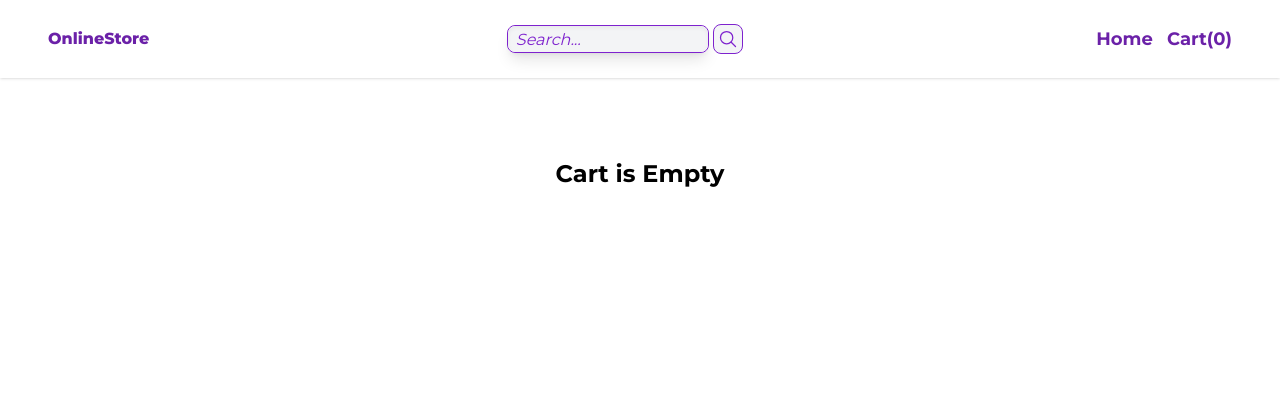
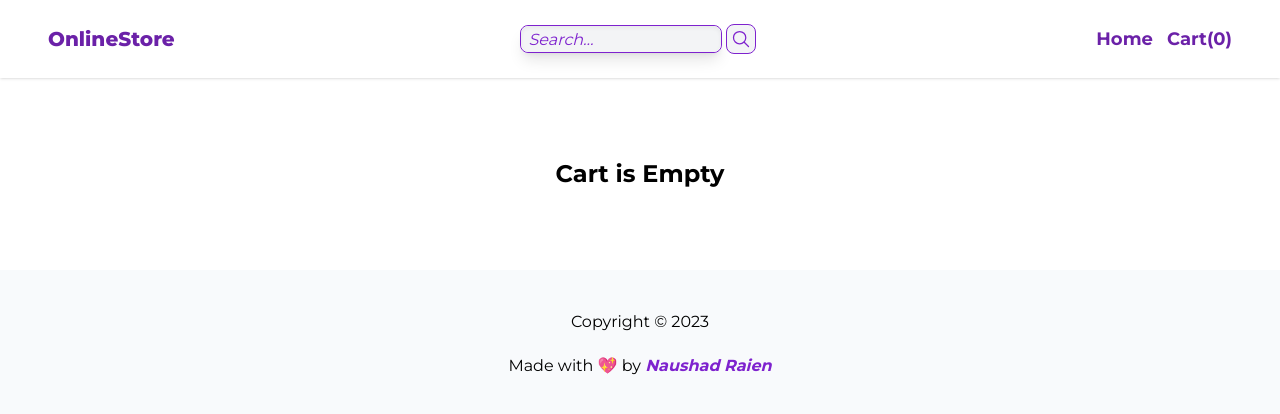
Before and after one commit to naushadraien/ecommerce-nextjs, a Next.js app: page /cart in a window 1280 px wide. Shown: the top 414 px of the page. Built offline with nearby package versions, Linux system fonts and the light colour scheme.

Commit message:
toast notification added

```diff
--- a/app/(.)product/[id]/page.tsx
+++ b/app/(.)product/[id]/page.tsx
@@ -8,6 +8,7 @@ import { useEffect, useState } from "react";
 import { useDispatch } from "react-redux";
 import { addToCart } from "@/redux/slice/cartSlice";
 import { API } from "@/utility/page";
+import toast from "react-hot-toast";
 function Modal() {
   const [isOpen, setIsOpen] = useState(true);
   const [product, setProduct] = useState<Product | null>(null);
@@ -20,6 +21,7 @@ function Modal() {
     if (product) {
       dispatch(addToCart(product));
     }
+    toast.success("Product added to cart");
   };
 
   useEffect(() => {
@@ -55,7 +57,7 @@ function Modal() {
           {/* The actual dialog panel  */}
           <Dialog.Panel className="mx-auto max-w-3xl rounded bg-white p-10">
             {loading ? (
-              <div className="h-8 w-8 rounded-full border-2 border-dotted border-blue-600 animate-spin" />
+              <div className="h-8 w-8 rounded-full border-2 border-dashed border-purple-700 animate-spin" />
             ) : (
               <div className="flex gap-x-8 h-96">
                 {product?.image && (
@@ -69,8 +71,13 @@ function Modal() {
                 )}
                 <div className="flex-1 flex flex-col">
                   <div className="flex-1">
-                    <h4 className="font-semibold text-purple-700">{product?.title}</h4>
-                    <p className="font-medium text-sm"><span>Rs. </span>{product?.price}</p>
+                    <h4 className="font-semibold text-purple-700">
+                      {product?.title}
+                    </h4>
+                    <p className="font-medium text-sm">
+                      <span>Rs. </span>
+                      {product?.price}
+                    </p>
 
                     <div className="flex items-center text-sm my-4">
                       <p>{product?.rating.rate}</p>
--- a/app/cart/page.tsx
+++ b/app/cart/page.tsx
@@ -4,12 +4,14 @@ import { RootState } from "@/redux/store/store";
 import Image from "next/image";
 import Link from "next/link";
 import { useDispatch, useSelector } from "react-redux";
+import toast from "react-hot-toast";
 const CartItem = () => {
   const dispatch = useDispatch();
   const { cart } = useSelector((state: RootState) => state);
 
   const handleRemove = (id: number) => {
     dispatch(removeFromCart(id));
+    toast.error("Product removed from cart");
   };
 
   if (!cart.cartItems.length)
--- a/app/layout.tsx
+++ b/app/layout.tsx
@@ -3,7 +3,8 @@ import "./globals.css";
 import { Montserrat } from "next/font/google";
 import { ReactQueryProvider } from "./ReactQueryProvider";
 import { ReduxProvider } from "./Provider";
-
+import Footer from "@/components/Footer";
+import { Toaster } from 'react-hot-toast';
 export const metadata = {
   title: "OnlineStore",
   description: "OnlineStore",
@@ -20,15 +21,17 @@ export default function RootLayout({
   children: React.ReactNode;
 }) {
   return (
-    <ReduxProvider>
     <ReactQueryProvider>
       <html lang="en" className={montserrat.className}>
         <body>
+          <Toaster position="top-right" reverseOrder={false} />
+          <ReduxProvider>
             <Header />
             {children}
+            <Footer />
+          </ReduxProvider>
         </body>
       </html>
     </ReactQueryProvider>
-    </ReduxProvider>
   );
 }
--- a/app/page.tsx
+++ b/app/page.tsx
@@ -6,6 +6,7 @@ import { useQuery } from "@tanstack/react-query";
 import { useDispatch } from "react-redux";
 import { setStartupProduct } from "@/redux/slice/searchSlice";
 import { API } from "@/utility/page";
+import Loader from "@/components/Loader";
 
 export default function Home() {
   const dispatch = useDispatch();
@@ -20,14 +21,33 @@ export default function Home() {
 
   const products = data;
 
-  if (isLoading || !products)
-    return (
-      <div className="flex justify-center items-center mt-36 font-bold">
-        Loading...
-      </div>
-    );
+  //this method of loading is not perfect
+  // if (isLoading || !products)
+  // return (
+  //   <div className="flex justify-center items-center mt-2 font-extrabold min-h-screen">
+  //     <div className="border border-blue-300 shadow rounded-md p-4 max-w-sm w-full mx-auto">
+  //       <div className="animate-pulse flex space-x-4">
+  //         <div className="rounded-full bg-slate-200 h-10 w-10"></div>
+  //         <div className="flex-1 space-y-6 py-1">
+  //           <div className="h-2 bg-slate-200 rounded"></div>
+  //           <div className="space-y-3">
+  //             <div className="grid grid-cols-3 gap-4">
+  //               <div className="h-2 bg-slate-200 rounded col-span-2"></div>
+  //               <div className="h-2 bg-slate-200 rounded col-span-1"></div>
+  //             </div>
+  //             <div className="h-2 bg-slate-200 rounded"></div>
+  //           </div>
+  //         </div>
+  //       </div>
+  //     </div>
+  //   </div>
+  // );
 
-  dispatch(setStartupProduct(products));
+  // dispatch(setStartupProduct(products)) //this is moved to below in isLoading condition
+
+  // useEffect(() => {
+  //   dispatch(setStartupProduct(products));
+  // }, [dispatch, products]);
 
   if (error)
     return (
@@ -39,11 +59,16 @@ export default function Home() {
   return (
     <main className="min-h-screen max-w-7xl mx-auto px-8 xl:px-0 mt-32">
       <section className="flex flex-col space-y-12 pb-44">
-        <h1 className="text-5xl font-bold text-center text-purple-800 -mt-24">Products</h1>
+        <h1 className="text-5xl font-bold text-center text-purple-800 -mt-24">
+          Products
+        </h1>
         <div className="grid grid-cols-1 gap-y-10 gap-x-6 sm:grid-cols-2 lg:grid-cols-3 xl:grid-cols-4 xl:gap-x-8">
-          {products.map((product) => (
-            <Product key={product.id} {...product} />
-          ))}
+          {isLoading || !products
+            ? Array.from({ length: 20 }, (_, index) => <Loader key={index} />)
+            : dispatch(setStartupProduct(products)) &&
+              products.map((product) => (
+                <Product key={product.id} {...product} />
+              ))}
         </div>
       </section>
     </main>
--- /dev/null
+++ b/components/Footer.tsx
@@ -0,0 +1,23 @@
+import Link from "next/link";
+
+const Footer = () => {
+  return (
+    <div>
+      <footer className="flex bg-slate-50 flex-col items-center gap-5 justify-center p-10">
+        <p>Copyright &copy; {new Date().getFullYear()}</p>
+        <p>
+          Made with 💖 by{" "}
+          <Link
+            className="btn-link text-purple-700 hover:text-purple-600 font-bold italic"
+            target="_blank"
+            href="https://naushadraien.com.np"
+          >
+            Naushad Raien
+          </Link>
+        </p>
+      </footer>
+    </div>
+  );
+};
+
+export default Footer;
--- a/components/Header.tsx
+++ b/components/Header.tsx
@@ -18,7 +18,7 @@ function Header() {
       <div className=" container max-w-full">
         <div className="hidden lg:flex items-center px-4 md:px-12 py-6 justify-between shadow w-full">
           <Link href="/">
-            <h2 className="font-extrabold text-purple-800">OnlineStore</h2>
+            <h2 className="font-extrabold text-purple-800 text-xl">OnlineStore</h2>
           </Link>
 
           <SearchBar />
@@ -44,7 +44,7 @@ function Header() {
         </div>
         <div className="flex lg:hidden items-center px-4 md:px-12 justify-between w-full py-4">
           <Link href="/">
-            <h2 className="text-purple-800 font-extrabold">OnlineStore</h2>
+            <h2 className="text-purple-800 font-extrabold text-xl">OnlineStore</h2>
           </Link>
           <button onClick={() => setMenu(!menu)}>
             {menu ? (
--- /dev/null
+++ b/components/Loader.tsx
@@ -0,0 +1,20 @@
+const Loader = () => {
+    return (
+        <div className='group relative'>
+      <div className='rounded-md bg-gray-200 h-80 w-full lg:aspect-none group-hover:opacity-75 lg:h-80'></div>
+      <h3 className='mt-4 text-md text-gray-700 space-y-2'>
+        <div className='h-2 bg-gray-200 rounded'></div>
+      </h3>
+
+      <div className='mt-4 flex justify-between items-center'>
+        <div className='space-y-2'>
+          <div className='h-2 bg-gray-200 rounded w-8'></div>
+          <div className='h-2 bg-gray-200 rounded w-16'></div>
+        </div>
+        <div className='h-2 bg-gray-200 rounded w-16'></div>
+      </div>
+    </div>
+     );
+}
+
+export default Loader;
--- a/package.json
+++ b/package.json
@@ -24,6 +24,7 @@
     "postcss": "8.4.23",
     "react": "18.2.0",
     "react-dom": "18.2.0",
+    "react-hot-toast": "^2.4.1",
     "react-icons": "^4.10.1",
     "react-redux": "^8.1.2",
     "tailwindcss": "3.3.2",
```
Also changed, not shown: 1 other file (tests, documents, lock files or other folders). Lines whose indentation alone changed are shown as unchanged.
